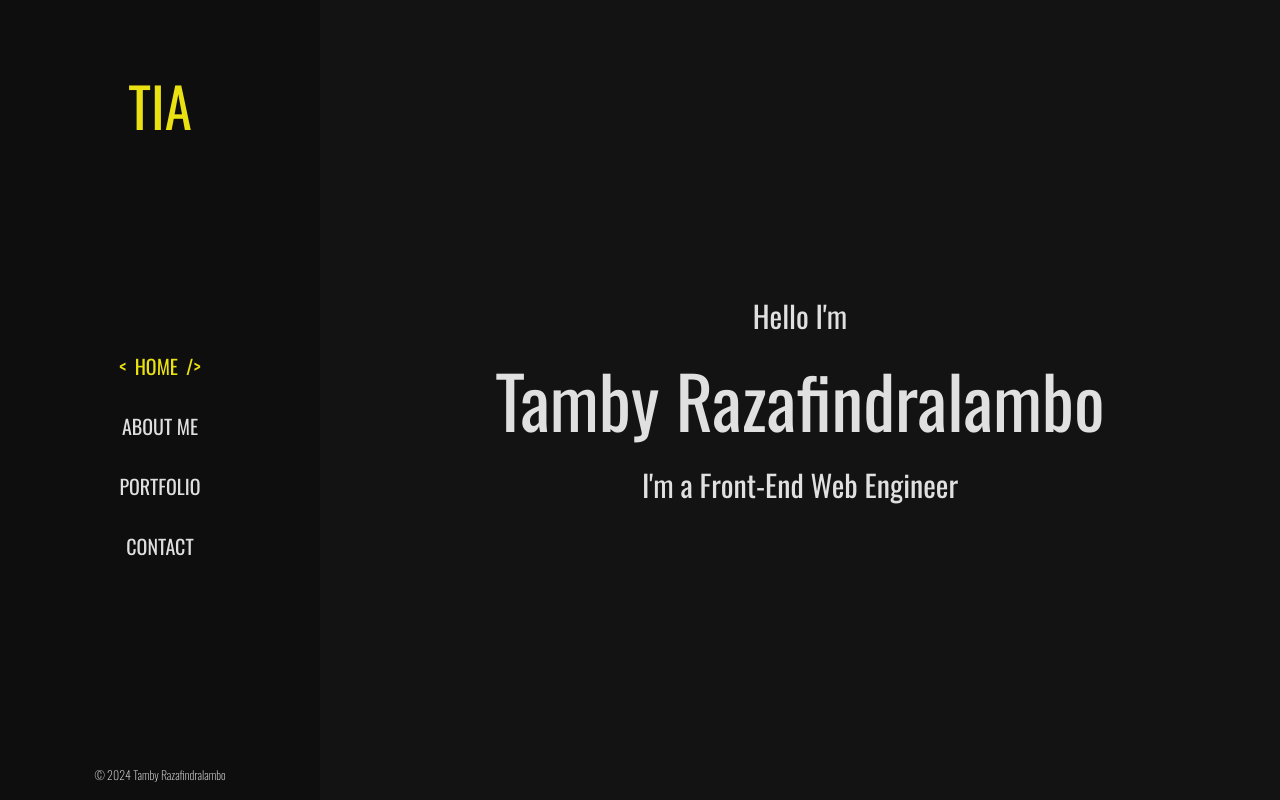
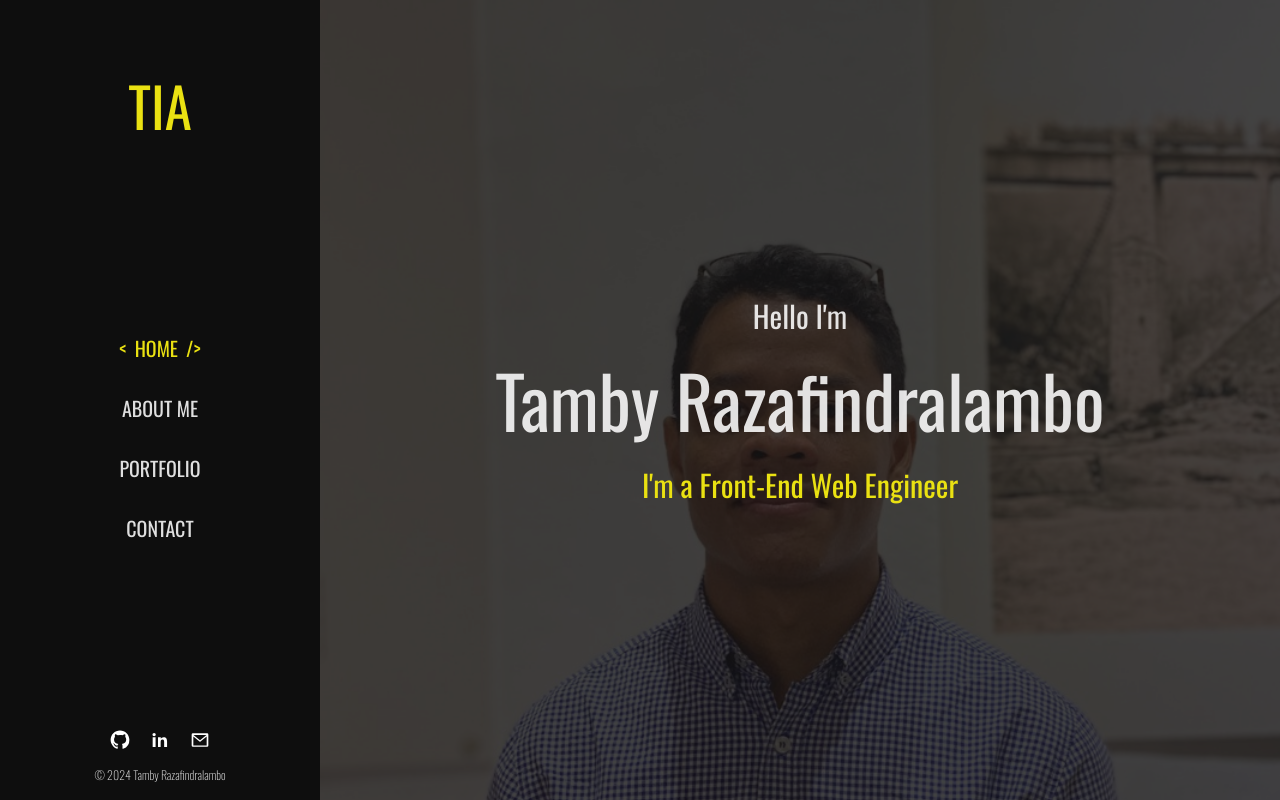
Before and after one commit to tamby1296/fe-portfolio, a React (Vite) app: page / in a window 1280 px wide. Built offline with nearby package versions, Linux system fonts and the light colour scheme.

Commit message:
Add social links to navigation and enhance contact form functionality

```diff
--- a/src/components/Navigation.tsx
+++ b/src/components/Navigation.tsx
@@ -25,6 +25,30 @@ const MenuVariant = cva(
     },
   }
 );
+
+const SOCIAL_LINKS = [
+  {
+    label: "GitHub",
+    href: "https://github.com/tamby1296",
+    icon: (
+      <path d="M12 .5C5.73.5.75 5.48.75 11.75c0 5.02 3.26 9.28 7.78 10.78.57.1.78-.25.78-.55 0-.27-.01-1.16-.02-2.11-3.16.69-3.83-1.34-3.83-1.34-.52-1.31-1.26-1.66-1.26-1.66-1.03-.71.08-.69.08-.69 1.14.08 1.74 1.17 1.74 1.17 1.01 1.74 2.65 1.24 3.3.95.1-.73.4-1.24.72-1.53-2.52-.29-5.17-1.26-5.17-5.62 0-1.24.44-2.26 1.17-3.05-.12-.29-.51-1.45.11-3.02 0 0 .96-.31 3.14 1.16a10.9 10.9 0 0 1 2.86-.39c.97 0 1.95.13 2.86.39 2.18-1.47 3.14-1.16 3.14-1.16.62 1.57.23 2.73.11 3.02.73.79 1.17 1.81 1.17 3.05 0 4.37-2.65 5.33-5.18 5.61.41.36.77 1.06.77 2.14 0 1.54-.01 2.79-.01 3.17 0 .3.2.66.79.55A11.26 11.26 0 0 0 23.25 11.75C23.25 5.48 18.27.5 12 .5Z" />
+    ),
+  },
+  {
+    label: "LinkedIn",
+    href: "https://www.linkedin.com/in/tamby-razafindralambo",
+    icon: (
+      <path d="M6.94 5.5a2 2 0 1 1-4 0 2 2 0 0 1 4 0ZM3.2 8.75h3.5v11.75H3.2V8.75Zm6.4 0h3.35v1.6h.05c.47-.87 1.6-1.79 3.3-1.79 3.53 0 4.18 2.32 4.18 5.34v6.6h-3.5v-5.85c0-1.4-.03-3.2-1.95-3.2-1.96 0-2.26 1.53-2.26 3.1v5.95H9.6V8.75Z" />
+    ),
+  },
+  {
+    label: "Email",
+    href: "mailto:rftt_tamby@yahoo.com",
+    icon: (
+      <path d="M2 5.5A1.5 1.5 0 0 1 3.5 4h17A1.5 1.5 0 0 1 22 5.5v13a1.5 1.5 0 0 1-1.5 1.5h-17A1.5 1.5 0 0 1 2 18.5v-13Zm2.2.5 7.8 6.24L19.8 6H4.2ZM20 7.9l-7.4 5.93a1 1 0 0 1-1.2 0L4 7.9v10.6h16V7.9Z" />
+    ),
+  },
+];
 
 const Navigation = () => {
   const { pathname } = useLocation();
@@ -89,9 +113,31 @@ const Navigation = () => {
             </Link>
           </li>
         </ul>
-        <p className="text-xs font-extralight">
-          &copy; 2024 Tamby Razafindralambo
-        </p>
+        <div className="flex flex-col items-center gap-4">
+          <div className="flex gap-5">
+            {SOCIAL_LINKS.map(({ label, href, icon }) => (
+              <a
+                key={label}
+                href={href}
+                target="_blank"
+                rel="noreferrer noopener"
+                aria-label={label}
+                className="text-kAppWhite hover:text-kAppYellow transition-colors"
+              >
+                <svg
+                  viewBox="0 0 24 24"
+                  fill="currentColor"
+                  className="w-5 h-5"
+                >
+                  {icon}
+                </svg>
+              </a>
+            ))}
+          </div>
+          <p className="text-xs font-extralight">
+            &copy; 2024 Tamby Razafindralambo
+          </p>
+        </div>
       </nav>
     </>
   );
--- a/src/modules/about/AboutScreen.tsx
+++ b/src/modules/about/AboutScreen.tsx
@@ -13,7 +13,7 @@ const AboutScreen = () => {
       </div>
       <div className="flex flex-col lg:flex-row mb-14 items-start">
         <img
-          src="./img/pp.jpg"
+          src="/img/pp.jpg"
           alt="my-img"
           className="lg:mx-12 rounded-xl flex-grow flex-shrink w-full lg:max-w-[400px]"
         />
@@ -47,13 +47,13 @@ const AboutScreen = () => {
       <div className="">
         <h3 className="text-2xl text-kAppYellow">My Stack</h3>
         <div className="flex flex-wrap gap-10 pt-5 [&>img]:max-w-[70px] justify-evenly lg:justify-start">
-          <img src="./img/html.png" alt="html-img" />
-          <img src="./img/css.png" alt="css-img" />
-          <img src="./img/javaScript.png" alt="js-img" />
-          <img src="./img/typescript.png" alt="ts-img" />
-          <img src="./img/reactJS.png" alt="reactJs-img" />
-          <img src="./img/next.png" alt="next-img" />
-          <img src="./img/tailwind.png" alt="tailwind-img" />
+          <img src="/img/html.png" alt="html-img" />
+          <img src="/img/css.png" alt="css-img" />
+          <img src="/img/javaScript.png" alt="js-img" />
+          <img src="/img/typescript.png" alt="ts-img" />
+          <img src="/img/reactJS.png" alt="reactJs-img" />
+          <img src="/img/next.png" alt="next-img" />
+          <img src="/img/tailwind.png" alt="tailwind-img" />
         </div>
       </div>
     </div>
--- a/src/modules/contact/ContactScreen.tsx
+++ b/src/modules/contact/ContactScreen.tsx
@@ -1,8 +1,22 @@
+const CONTACT_EMAIL = "rftt_tamby@yahoo.com";
+
 const ContactScreen = () => {
 
   const handleSubmit = (e: React.FormEvent<HTMLFormElement>) => {
     e.preventDefault();
-    console.log(e)
+
+    const formData = new FormData(e.currentTarget);
+    const name = formData.get("name")?.toString() ?? "";
+    const email = formData.get("email")?.toString() ?? "";
+    const subject = formData.get("subject")?.toString() ?? "";
+    const message = formData.get("message")?.toString() ?? "";
+
+    const body = `${message}\n\n— ${name} (${email})`;
+    const mailto = `mailto:${CONTACT_EMAIL}?subject=${encodeURIComponent(
+      subject
+    )}&body=${encodeURIComponent(body)}`;
+
+    window.location.href = mailto;
   }
 
   return (
@@ -11,7 +25,7 @@ const ContactScreen = () => {
         <h1 className="text-4xl">CONTACT</h1>
         <p className="text-xl font-light w-3/4 mx-auto">Lorem ipsum dolor sit amet consectetur adipisicing elit. Assumenda amet laboriosam ipsa quibusdam fuga architecto perspiciatis voluptas, iste animi quo enim recusandae provident possimus corporis repellat qui. Eligendi, sit quibusdam?</p>
       </div>
-      <form action="#" className="w-3/4 mx-auto flex flex-col items-center gap-5" onSubmit={handleSubmit}>
+      <form className="w-3/4 mx-auto flex flex-col items-center gap-5" onSubmit={handleSubmit}>
         <div className="flex justify-between gap-5 w-full">
           <input type="text" placeholder="Name" name="name" />
           <input type="email" placeholder="Email" name="email" />
--- a/src/modules/error/ErrorScreen.tsx
+++ b/src/modules/error/ErrorScreen.tsx
@@ -1,9 +1,11 @@
-
 const ErrorScreen = () => {
   return (
     <div className="flex flex-col justify-center gap-2 text-center">
       <h1 className="text-3xl uppercase text-kAppYellow">404 error</h1>
       <p className="text-3xl">An error has occured</p>
+      <a href="/" className="text-xl text-kAppYellow underline">
+        Back to home
+      </a>
     </div>
   )
 }
--- a/src/modules/home/HomeScreen.tsx
+++ b/src/modules/home/HomeScreen.tsx
@@ -1,11 +1,21 @@
 const HomeScreen = () => {
   return (
-    <div className="flex flex-col justify-center gap-2 text-center">
-      <p className="text-3xl">Hello I'm</p>
-      <h1 className="text-7xl truncate whitespace-normal">
-        Tamby Razafindralambo
-      </h1>
-      <p className="text-3xl">I'm a Front-End Web Engineer</p>
+    <div className="relative flex flex-col justify-center min-h-full">
+      <div className="fixed inset-0 lg:left-1/4">
+        <img
+          src="/img/pp.jpg"
+          alt="Tamby Razafindralambo"
+          className="w-full h-full object-cover object-top"
+        />
+        <div className="absolute inset-0 bg-kAppGrey/80" />
+      </div>
+      <div className="relative flex flex-col gap-2 text-center">
+        <p className="text-3xl">Hello I'm</p>
+        <h1 className="text-7xl truncate whitespace-normal">
+          Tamby Razafindralambo
+        </h1>
+        <p className="text-3xl text-kAppYellow">I'm a Front-End Web Engineer</p>
+      </div>
     </div>
   );
 };
```
Also changed, not shown: .claude/launch.json (added).
